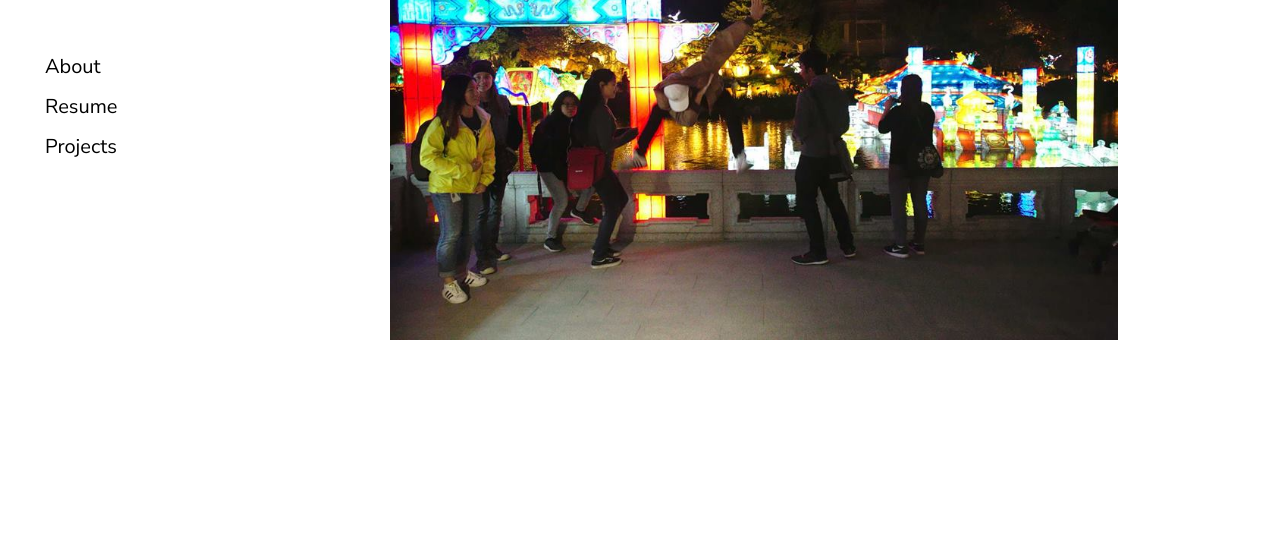
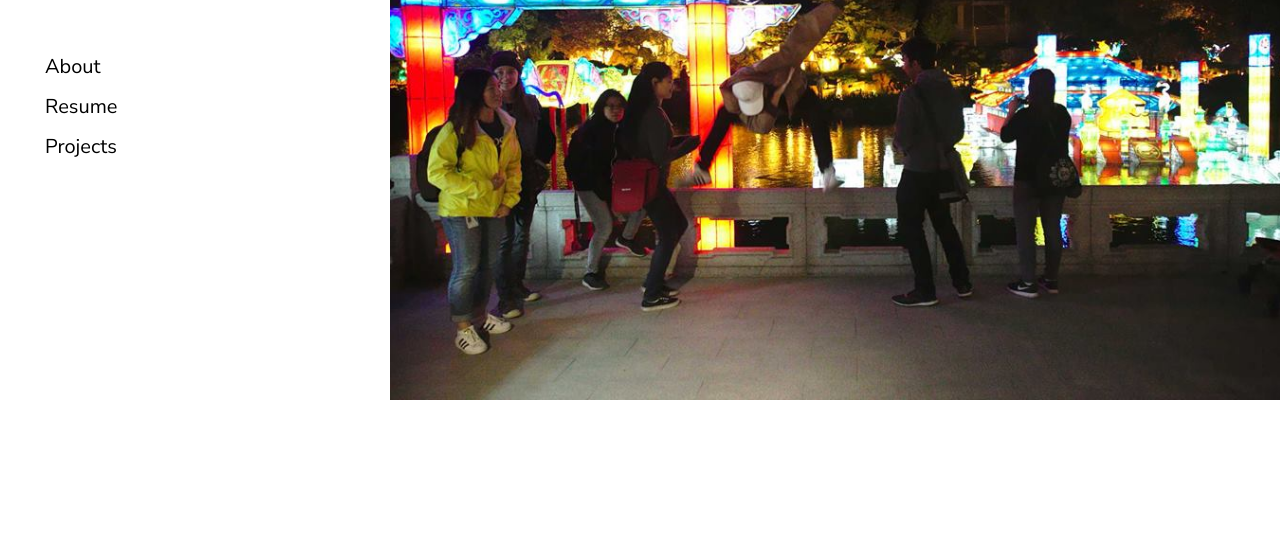
Before and after one commit to shanpls/shanpls.github.io, a plain HTML site: page index.html in a window 1280 px wide. Shown: the part 303-840 px from the top of the page. Drawn offline with Linux system fonts and the light colour scheme.

Commit message:
More styling changes

```diff
--- a/css/simple-sidebar.css
+++ b/css/simple-sidebar.css
@@ -34,8 +34,8 @@
 
 .centered-content {
     display: inline-block;
-    max-height: 80%;
-    max-width: 80%;
+    max-height: 100%;
+    max-width: 100%;
 }
 
 
```
